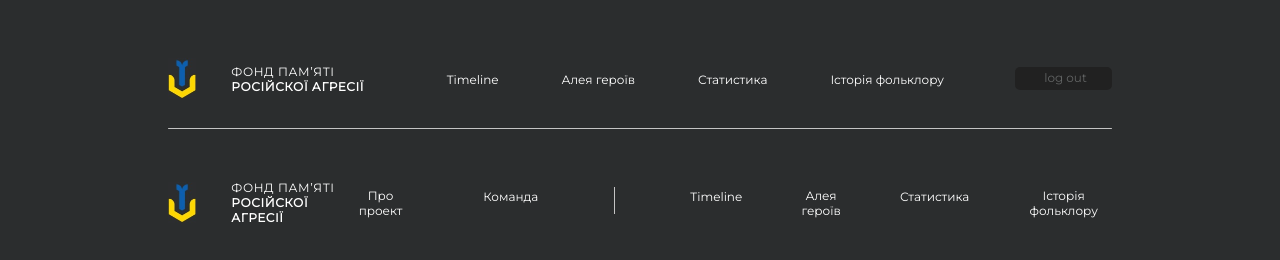
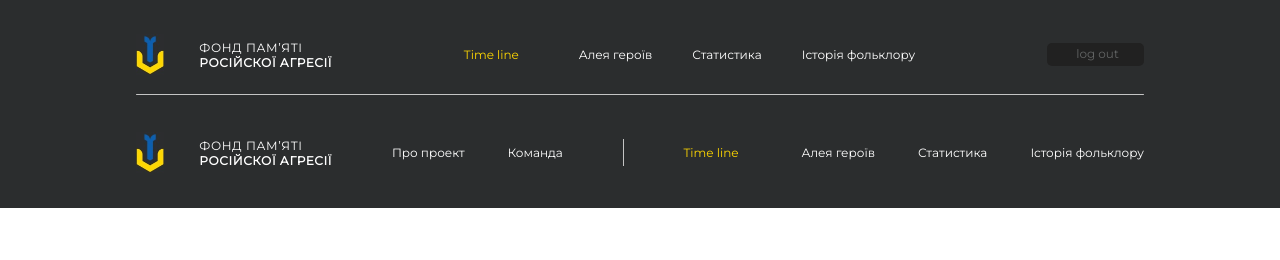
Before and after one commit to MariiaZhuravlova/fond-of-memory, a plain HTML site: page index.html in a window 1280 px wide. Drawn offline with nearby package versions, Linux system fonts and the light colour scheme.

Commit message:
header-footer

```diff
--- a/index.html
+++ b/index.html
@@ -1,5 +1,5 @@
 <!DOCTYPE html>
-<html lang="en">
+<html lang="uk">
 <head>
     <meta charset="UTF-8">
     <meta http-equiv="X-UA-Compatible" content="IE=edge">
@@ -9,14 +9,14 @@
     <link rel="preconnect" href="https://fonts.googleapis.com">
     <link rel="preconnect" href="https://fonts.gstatic.com" crossorigin>
     <link href="https://fonts.googleapis.com/css2?family=Montserrat&family=Open+Sans:wght@400;600;700&family=Raleway:wght@700&display=swap" rel="stylesheet">
-
+    <link rel="stylesheet" href="https://cdnjs.cloudflare.com/ajax/libs/modern-normalize/1.1.0/modern-normalize.min.css">
     <link rel="stylesheet" href="styles-header.css">
     <link rel="stylesheet" href="logo_styles.css">
     <link rel="stylesheet" href="nav_button.css">
     <link rel="stylesheet" href="logout.css">
 </head>
 <body>
-   <header class="main-container">
+   <header class="main-container-header">
     <div class="container">
         <h2 class="visually-hidden">Header</h2>
         <div class="container-navigation line-navigation">
@@ -25,19 +25,34 @@
                 <span class="logo__text-first">фонд пам’яті <br/>
                 <span class="logo__text-second">росiйскої агресії</span></span>
              </a>
+
+             <!-- <button type="button"
+             class="button-menu js-open-menu"
+             aria-expanded="false"
+             aria-controls="mob-menu">
+                 <svg width="35" height="35" aria-label="Переключатель мобильного меню">
+                     <use class="icon-menu" href="icons.svg#icon-burger"></use>
+                 </svg>
+             </button>   -->
+             <!-- <button type="button" class="button-menu js-close-menu">
+                <svg width="20" height="20" aria-label="Переключатель мобильного меню">
+                    <use class="icon-cross" href="icons.svg#icon-mob-menu-close"></use>
+                </svg>
+                </button> -->
+
            <nav class="header-navigation">
             <ul class="navigation__list list">
                 <li class="navigation__item">
-                    <button class="navigation__button" aria-label="Timeline">Timeline</button>
+                    <button class="navigation__button time-line-button" aria-label="Time line">Time line</button>
                 </li>
                 <li class="navigation__item">
-                    <button class="navigation__button" aria-label="">Алея героїв</button>
+                    <button class="navigation__button" aria-label="Алея героїв">Алея героїв</button>
                 </li>
                 <li class="navigation__item">
-                    <button class="navigation__button" aria-label="">Статистика</button>
+                    <button class="navigation__button" aria-label="Статистика">Статистика</button>
                 </li>
                 <li class="navigation__item">
-                    <button class="navigation__button" aria-label="">Історія фольклору</button>
+                    <button class="navigation__button" aria-label="Історія фольклору">Історія фольклору</button>
                 </li>
             </ul>
         </nav>
@@ -46,39 +61,50 @@
         </div>
     </div>
    </header>
-   <footer class="main-container">
+
+   <footer class="main-container-footer">
     <div class="container">
         <h2 class="visually-hidden">Header</h2>
-        <div class="container-navigation">
+        <div class="container-info line-navigation-footer">
+
                 <a href="" class="link logo">
                     <img src="./images/logo.jpg" alt="logo" class="logo__image">
                     <span class="logo__text-first">фонд пам’яті <br/>
                     <span class="logo__text-second">росiйскої агресії</span></span>
              </a>
-           <nav class="header-navigation">
-            <ul class="navigation__list list">
+
+        <div class="container-navigation-footer">
+
+             <ul class="navigation__list-info list">
                 <li class="navigation__item-info">
-                    <button class="navigation__button" aria-label="">Про проект</button>
+                    <button class="navigation__button" aria-label="Про проект">Про проект</button>
                 </li>
                 <li class="navigation__item-info">
-                    <button class="navigation__button" aria-label="">Команда</button>
+                    <button class="navigation__button" aria-label="Команда">Команда</button>
                 </li>
-                <li class="navigation__item-info">
-                    <button class="navigation__button after-title"></button>
+            </ul>
+
+        </div>
+        <div class="footer__line">
+        </div>
+           <nav class="footer-navigation">
+
+            <ul class="navigation__list-menu list">
+                <li class="navigation__item-footer">
+                <button class="navigation__button time-line-button" aria-label="Time line">Time line</button>
             </li>
             <li class="navigation__item-footer">
-                    <button class="navigation__button" aria-label="Timeline">Timeline</button>
+                <button class="navigation__button" aria-label="Алея героїв">Алея героїв</button>
+            </li>
+           </ul>
+        <ul class="navigation__list-menu list">
+            <li class="navigation__item-footer">
+                <button class="navigation__button" aria-label="Статистика">Статистика</button>
             </li>
             <li class="navigation__item-footer">
-                    <button class="navigation__button" aria-label="">Алея героїв</button>
-                </li>
-                <li class="navigation__item-footer">
-                    <button class="navigation__button" aria-label="">Статистика</button>
-                </li>
-                <li class="navigation__item-footer">
-                    <button class="navigation__button" aria-label="">Історія фольклору</button>
-                </li>
-            </ul>
+                <button class="navigation__button" aria-label="Історія фольклору">Історія фольклору</button>
+            </li></ul>
+
              </nav>
 
         </div>
--- a/logout.css
+++ b/logout.css
@@ -2,9 +2,28 @@
 {
     --bgc-button: #212121;
     --text-color: #626464;
-    --accent-color: #FFD700;
 }
-.logout-button {
+.logout-button{
+    display: none;
+}
+
+.logout-button:hover,
+.logout-button:focus,
+.logout-button:active{
+    background-color:  rgba(249, 216, 73, .3);
+
+    }
+
+@media screen and (min-width: 768px) {
+   .logout-button {
+    display: flex;
+    align-items: center;
+    justify-content: center;
+    height: 23px;
+    width: 97px;
+    padding-left: 10px;
+    padding-top: 3px;
+    padding-bottom: 5px;
 
     font-family: 'Montserrat';
     font-style: normal;
@@ -18,23 +37,7 @@
     border: none;
     cursor: pointer;
 
-    display: flex;
-    align-items: center;
-    height: 23px;
-    width: 97px;
-    padding-left: 10px;
-    padding-top: 3px;
-    padding-bottom: 5px;
-    margin-left: 65px;
-    display: flex;
-    align-items: center;
-    justify-content: center;
     transition: background-color 500ms cubic-bezier(0.4, 0, 0.2, 1);
 
     }
-
-    .logout-button:hover,
-    .logout-button:focus,
-    .logout-button:active{
-        background-color:  var(--accent-color);;
-    }
+   }
--- a/nav_button.css
+++ b/nav_button.css
@@ -21,3 +21,6 @@
       text-decoration: underline;
       color: var(--accent-color);
     }
+    .time-line-button{
+      color: var(--accent-color);
+    }
--- a/styles-header.css
+++ b/styles-header.css
@@ -9,9 +9,7 @@
 h4,
 h5,
 h6,
-  p {
-    margin: 0;
-  }
+p {margin: 0;}
 .visually-hidden {
   position: absolute;
   width: 1px;
@@ -22,34 +20,64 @@
   border: 0;
   clip: rect(0 0 0 0);
 }
-body{
+
+.main-container-header {
+  top: 0px;
+  left: 0px;
+  width: 100%;
+  background-color: #2B2D2E;
+  padding-top: 34px;
+  padding-bottom: 21px;
+  }
+.main-container-footer{
+  padding-top: 36px;
+  padding-bottom: 35px;
+  width: 100%;
   background-color: #2B2D2E;
 }
-  .main-container {
-
-    height: 122px;
-    width: 100%;
-
-
-    /* @media screen and(min-width: $tablet) {
-      padding-top: 37px;
-    } */
-
+.container{
+  padding-left: 15px;
+  padding-right: 15px;
 }
-
-    .container{
-        padding-top: 50px;
-        padding-left: 160px;
-        padding-right: 160px;
-        padding-bottom: 31px;
+.container-info{
+  display: flex;
+  flex-direction: column;
+  align-items: center;
+  justify-content: center;
+  position: relative;
 }
-
 .container-navigation {
   display: flex;
   flex-direction: row;
   align-items: center;
   position:relative;
 }
+.navigation__button{
+  display: flex;
+  justify-content: center;
+  align-items: center;
+  padding-left: 0px;
+  padding-right: 0px;
+}
+.line-navigation-footer::after {
+  content: '';
+  position: absolute;
+  width: 100%;
+  height: 1px;
+  border-radius: 2px;
+  background-color: #C4C4C4;
+  display: block;
+  top: 73px;
+}
+
+.navigation__list-info{
+display: flex;
+align-items: center;
+justify-content: center;
+margin-top: 48px;
+}
+
+.navigation__item-info:not(:last-child){margin-right: 32px;}
 
 .line-navigation::after {
   content: '';
@@ -59,40 +87,119 @@ body{
   border-radius: 2px;
   background-color: #C4C4C4;
   display: block;
-        bottom: -30px;
+  bottom: -20px;
+}
+.header-navigation {display: none;}
+.footer-navigation{display: none;}
+.navigation__list {display: flex;}
+
+@media screen and (min-width: 768px) {
+  .container{
+    padding-left: 24px;
+    padding-right: 19px;
   }
   .header-navigation {
     display: flex;
     align-items: center;
     margin-left: auto;
   }
-  .navigation__list {
+  .navigation__item:not(:last-child) {margin-right: 17px;}
+  .time-line-button{margin-right: 20px;}
+  .container-navigation-footer{display: flex;}
+  .navigation__list-info{
+    flex-direction: column;
+    margin-top: 0px;
+   }
+  .container-navigation-footer{margin-left: 77px;}
+  .container-info{flex-direction: row;}
+  .navigation__list-menu{
     display: flex;
+    flex-direction: column;
+  }
+  .navigation__list-menu:not(:last-child){margin-right: 64px;}
+  .navigation__item-footer:not(:last-child){margin-bottom: 7px;}
+  .navigation__item-info:not(:last-child){
+    margin-bottom: 7px;
+    margin-right: 0px;
+  }
+  .line-navigation-footer::after {display: none;}
+  .footer__line{
+    width: 1px;
+    height: 44px;
+    background-color: #C4C4C4;
+    margin-left: auto;
+    margin-right: auto;
+  }
+  .logout-button{margin-left: auto;}
+  .footer-navigation{
+  display: flex;
+  align-items: center;
+  }
+}
+
+@media screen and (min-width: 1200px) {
+      .container{
+        padding-left: 136px;
+        padding-right: 136px;
+      }
+      .navigation__item:not(:last-child) {margin-right: 40px;}
+      .navigation__list-info{flex-direction: row;}
+      .navigation__list-menu{flex-direction: row;}
+      .navigation__list-menu:not(:last-child){margin-right: 43px;}
+      .navigation__item-footer:not(:last-child){
+        margin-right: 43px;
+        margin-bottom: 0px;
+      }
+      .navigation__item-info:not(:last-child){
+        margin-right: 43px;
+        margin-bottom: 0px;
+      }
+      .footer-navigation{margin-left: auto;}
+      .footer__line{height: 27px;}
+      .container-navigation-footer{margin-left: auto;}
+      .footer__line{
+        margin-left: auto;
+        margin-right: 0px;
+      }
+    }
+
+
+  @media screen and (min-width: 1920px) {
+    .navigation_item:not(:last-child) {margin-right: 51px;}
+    .logout-button{margin-left: 65px;}
+    .navigation__item-info:not(:last-child){margin-right: 64px;}
+    .navigation__item-footer:not(:last-child){margin-right: 40px;}
+    .footer-navigation{margin-left: 0px;}
+    .navigation__list-info{margin-left: 649px;}
+    .navigation__list-menu{margin-left: 0px;}
+    .footer__line {margin-right: auto;
+    }
+  }
+
+
+
+
+
+
+    /* .button-menu{
+     background-color: red;
+     fill: beige;
+        /* top: 10px;
+        right: 15px; */
+        /* background-color: transparent; */
+        /* border: none;
+        cursor: pointer;
+        margin-left: auto; */
+        /* transition: color 250ms cubic-bezier(0.4, 0, 0.2, 1); */
+
+    /* .button-menu:hover .icon-menu,
+        .button-menu:focus .icon-menu{
+          fill: beige;
 
     }
-  .navigation__item {
-    padding-top: 7px;
-    padding-bottom: 7px;
+    .icon-menu{
+      fill: beige;
     }
-    .navigation__item:not(:last-child) {
-      margin-right: 51px;
-    }
-
-    .navigation__item-footer:not(:last-child){
-        margin-right: 40px;
-
-    }
-    .navigation__item-info:nth-child(n){
-        margin-right: 64px;
-    }
-    .after-title::after{
-
-            display: block;
-            content: '';
-            width: 1px;
-            height: 27px;
-            background-color: #C4C4C4;
-            position: absolute;
-            top: 7px;
-
-    }
+    .icon-cross{
+      fill: #2B2D2E;
+    /* }  */
```
Also changed, not shown: icons.svg (added). Lines whose indentation alone changed are shown as unchanged.
